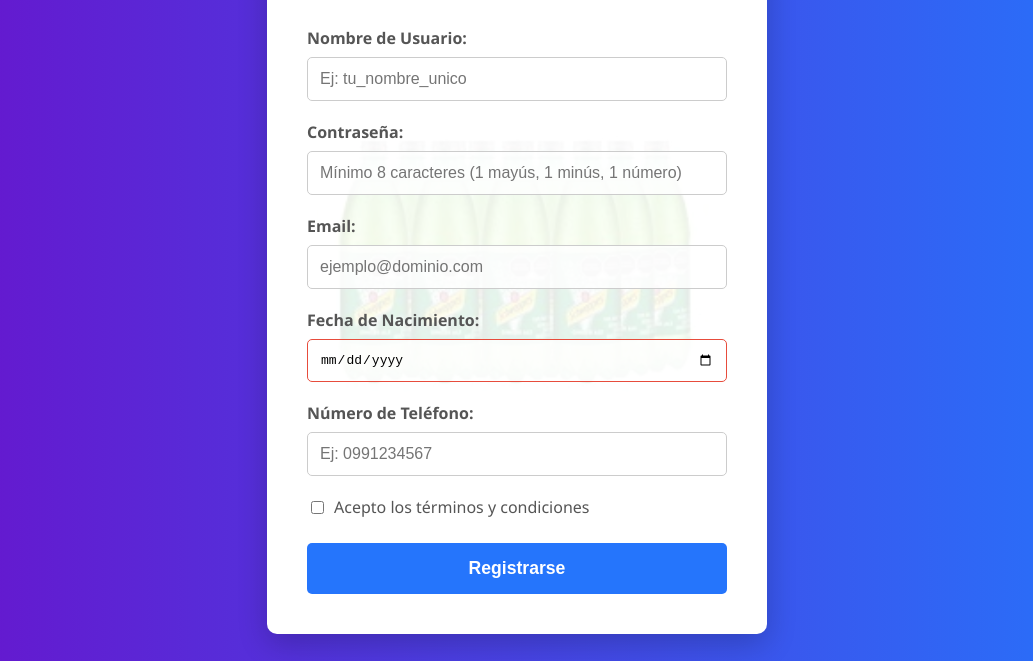
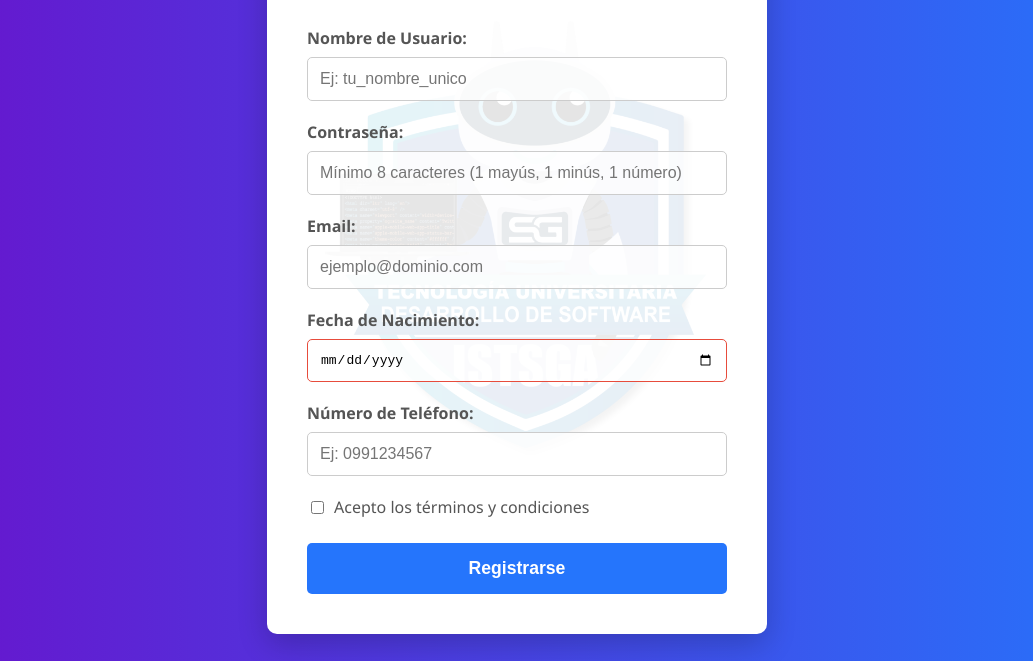
Before and after one commit to jairoedu/prowecto1, a plain HTML site: page tarea3.html in a window 1280 px wide. Shown: the part 139-800 px from the top of the page, without its empty margins (123-1156 px from the left). Drawn offline with Linux system fonts and the light colour scheme.

Commit message:
Update tarea3.html

```diff
--- a/tarea3.html
+++ b/tarea3.html
@@ -31,7 +31,7 @@
         /* Estilos para la marca de agua */
         .form-container::before {
             content: "";
-            background-image: url('imagenes/imagen2.png'); /* ¡AQUÍ VA LA RUTA DE TU IMAGEN! */
+            background-image: url('imagenest3/imagen2.png'); /* ¡AQUÍ VA LA RUTA DE TU IMAGEN! */
             background-repeat: no-repeat;
             background-position: center center;
             background-size: 80%; /* Ajusta el tamaño de la marca de agua (ej. 80%, o 'contain') */
@@ -192,4 +192,5 @@
         </form>
     </div>
 </body>
+
 </html>
```
